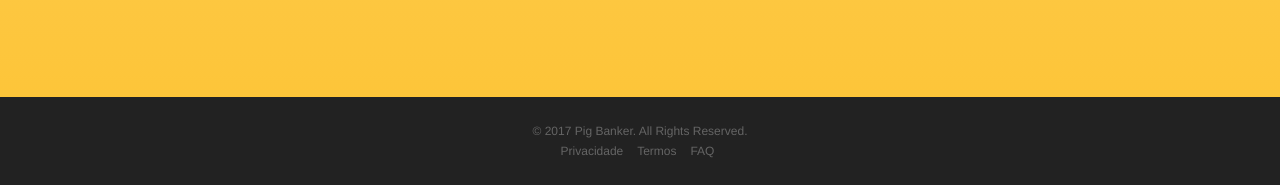
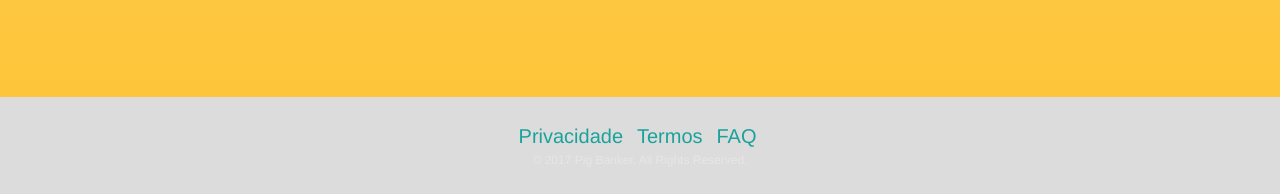
Before and after one commit to deividvs/PiggyBankerSite, a website: page index.html in a window 1280 px wide. Shown: the part 3189-3383 px from the top of the page. Drawn offline with nearby package versions, Linux system fonts and the light colour scheme; a web font is replaced by a local one.

Commit message:
footer color changed

```diff
--- a/css/main.css
+++ b/css/main.css
@@ -143,3 +143,12 @@ header{
   margin-bottom: 5px;
   padding: 10px;
 }
+
+footer{
+  background-color: #DCDCDC;
+}
+
+footer ul li a{
+  color: #1aa29b;
+  font-size: 20px;
+}
--- a/index.html
+++ b/index.html
@@ -284,7 +284,6 @@
 
     <footer>
         <div class="container">
-            <p>&copy; 2017 Pig Banker. All Rights Reserved.</p>
           <ul class="list-inline">
               <li>
                   <a href="#">Privacidade</a>
@@ -296,6 +295,7 @@
                   <a href="#">FAQ</a>
               </li>
           </ul>
+          <p>&copy; 2017 Pig Banker. All Rights Reserved.</p>
         </div>
     </footer>
 
```
Lines whose indentation alone changed are shown as unchanged.
